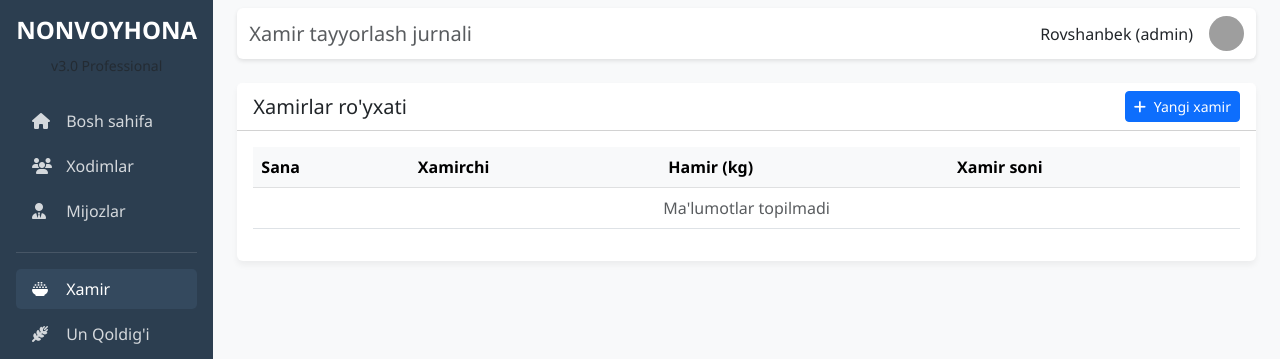
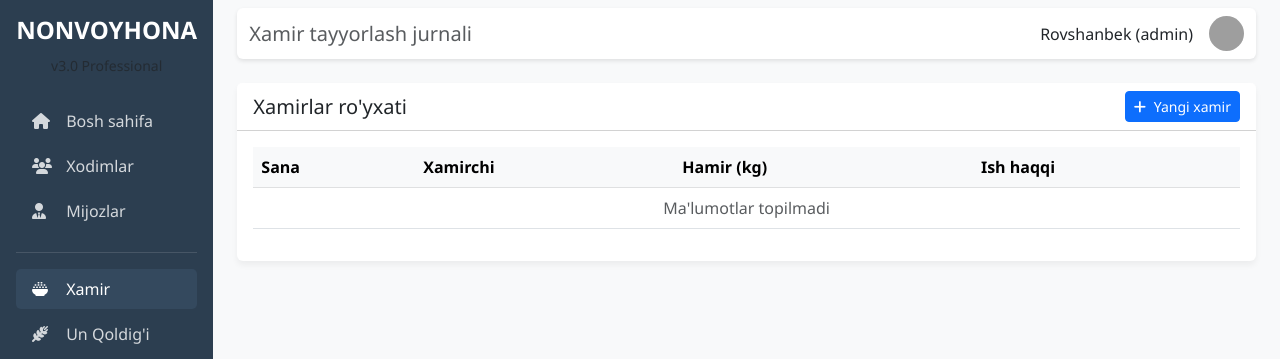
Before and after one commit to nonvoyhonatizimi/bakerysystemsolatr, a Flask app: page /production/dough in a window 1280 px wide. Shown: the top 359 px of the page. Run offline with Flask 3, Linux system fonts and the light colour scheme; a user stored in the database is signed in; data that the repository does not hold is empty; grey boxes are pictures that could not be loaded.

Commit message:
Remove xamir_soni (zuvala) field from dough form and list

```diff
--- a/routes/production.py
+++ b/routes/production.py
@@ -28,7 +28,6 @@ def add_dough():
     if request.method == 'POST':
         xodim_id = request.form.get('xodim_id')
         un_kg = int(request.form.get('un_kg', 0))  # Hamir kg
-        xamir_soni = int(request.form.get('xamir_soni', 0))
 
         # Un yetarli ekanligini tekshirish (kg bo'yicha)
         if un_kg > mavjud_un_kg:
@@ -41,8 +40,7 @@ def add_dough():
             sana=datetime.now().date(),
             xodim_id=xodim_id,
             un_turi=tanlangan_un_turi,
-            un_kg=un_kg,
-            xamir_soni=xamir_soni
+            un_kg=un_kg
         )
         db.session.add(new_dough)
         db.session.commit()
--- a/templates/production/dough_add.html
+++ b/templates/production/dough_add.html
@@ -30,14 +30,10 @@
                             {% endfor %}
                         </select>
                     </div>
-                    <div class="mb-3">
+                    <div class="mb-4">
                         <label for="un_kg" class="form-label">Hamir (kg)</label>
                         <input type="number" class="form-control" id="un_kg" name="un_kg" required max="{{ mavjud_un_kg }}" min="1">
                         <small class="text-muted">Maksimum: {{ mavjud_un_kg }} kg mavjud. Har 1 kg uchun 600 so'm ish haqqi</small>
-                    </div>
-                    <div class="mb-4">
-                        <label for="xamir_soni" class="form-label">Xamir soni (zuvala)</label>
-                        <input type="number" class="form-control" id="xamir_soni" name="xamir_soni" required>
                     </div>
                     <div class="d-grid gap-2">
                         <button type="submit" class="btn btn-primary" {% if mavjud_un_kg <= 0 %}disabled{% endif %}>Saqlash</button>
--- a/templates/production/dough_list.html
+++ b/templates/production/dough_list.html
@@ -19,7 +19,7 @@
                         <th>Sana</th>
                         <th>Xamirchi</th>
                         <th>Hamir (kg)</th>
-                        <th>Xamir soni</th>
+                        <th>Ish haqqi</th>
                     </tr>
                 </thead>
                 <tbody>
@@ -28,7 +28,7 @@
                         <td>{{ d.sana.strftime('%d.%m.%Y') }}</td>
                         <td>{{ d.employee.ism }}</td>
                         <td>{{ d.un_kg }}</td>
-                        <td>{{ d.xamir_soni }}</td>
+                        <td>{{ d.un_kg * 600 }} so'm</td>
                     </tr>
                     {% else %}
                     <tr>
```
